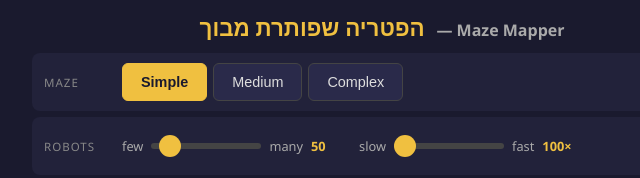
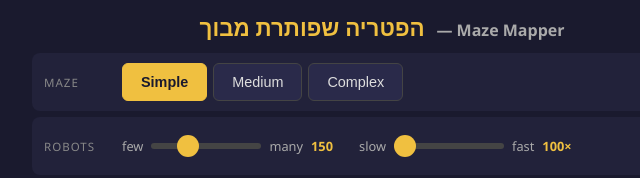
Before and after one commit to nir-ai/maze-mapping, a plain HTML site: page index.html in a window 1280 px wide. Shown: the top 178 px of the page, 258-898 px from the left. Drawn offline with Linux system fonts and the light colour scheme.

Commit message:
Set default robot count to 150
Co-Authored-By: Claude Sonnet 4.6 <noreply@anthropic.com>

```diff
--- a/index.html
+++ b/index.html
@@ -148,9 +148,9 @@
     <div class="ctrl-row-content">
       <div class="slider-group">
         <span>few</span>
-        <input type="range" id="robot-count" min="10" max="500" value="50" oninput="updateRobotLabel()">
+        <input type="range" id="robot-count" min="10" max="500" value="150" oninput="updateRobotLabel()">
         <span>many</span>
-        <span class="slider-val" id="robot-label">50</span>
+        <span class="slider-val" id="robot-label">150</span>
       </div>
       <div class="slider-group">
         <span>slow</span>
```
